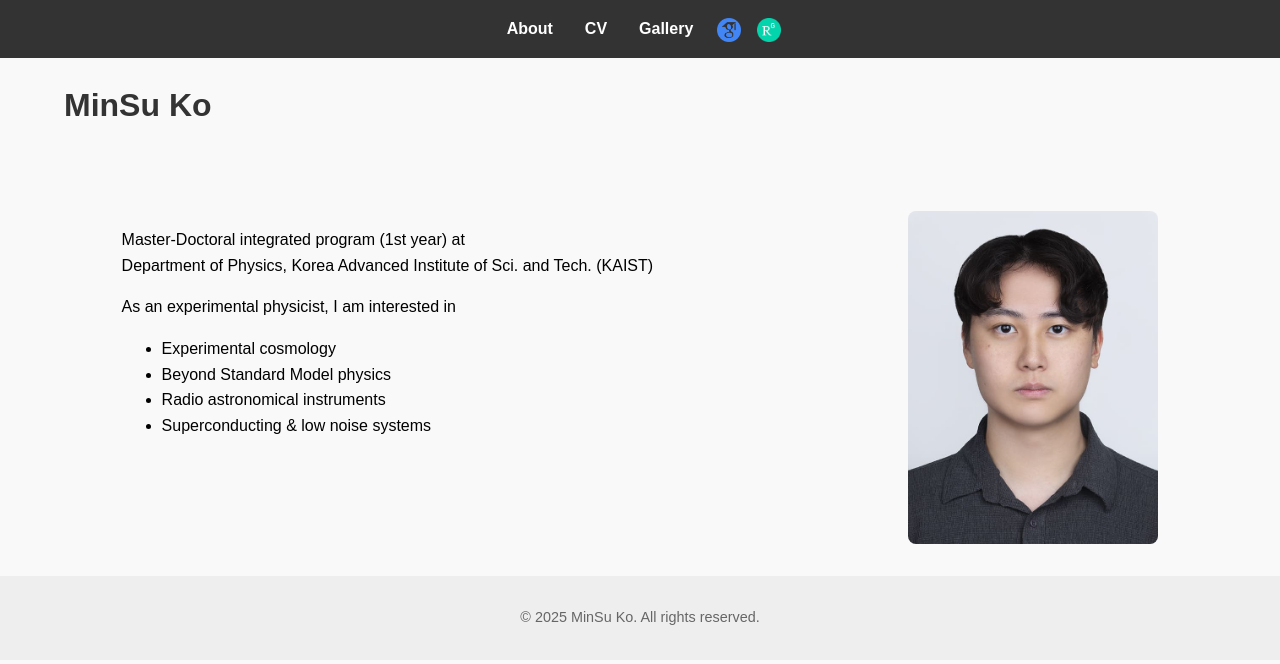
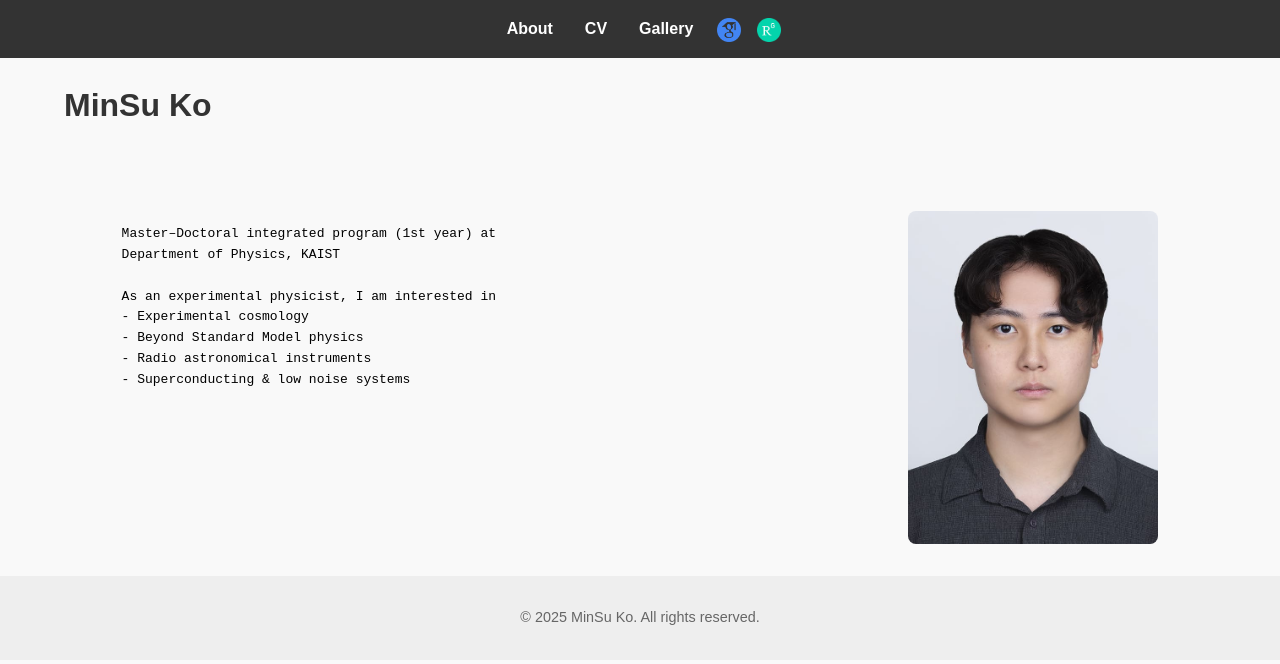
Before and after one commit to minsu-ko/minsu-ko.github.io, a Jekyll site: the page built from index.md, in a window 1280 px wide. Shown: the top 664 px of the page. Built offline with Jekyll 4.4.1, drawn with Linux system fonts in a browser that asks for light colours.

Commit message:
index test

```diff
--- a/index.md
+++ b/index.md
@@ -1,31 +1,23 @@
 ---
-layout: page
-title: MinSu Ko
+layout: default
+title: ""        # 빈 문자열로 두거나 title 자체를 지워도 됩니다.
 ---
 
-<!-- 두 칸 레이아웃 컨테이너 -->
+# MinSu Ko
+
 <div class="about-container">
+  <div class="about-text" markdown="1">
+    Master–Doctoral integrated program (1st year) at
+    Department of Physics, KAIST
 
-  <!-- 1) 왼쪽 칸: markdown="1" 추가 -->
-  <div class="about-text" markdown="1">
-
-  Master-Doctoral integrated program (1st year) at
-  Department of Physics, Korea Advanced Institute of Sci. and Tech. (KAIST)
-
-  As an experimental physicist, I am interested in
-  - Experimental cosmology
-  - Beyond Standard Model physics
-  - Radio astronomical instruments
-  - Superconducting & low noise systems
-
+    As an experimental physicist, I am interested in
+    - Experimental cosmology
+    - Beyond Standard Model physics
+    - Radio astronomical instruments
+    - Superconducting & low noise systems
   </div>
 
-  <!-- 2) 오른쪽 칸: 이미지 -->
   <div class="about-image">
-    <img
-      src="{{ '/assets/gallery/mypic.jpg' | relative_url }}"
-      alt="My Photo"
-    />
+    <img src="{{ '/assets/gallery/mypic.jpg' | relative_url }}" alt="My Photo" />
   </div>
-
 </div>
```
